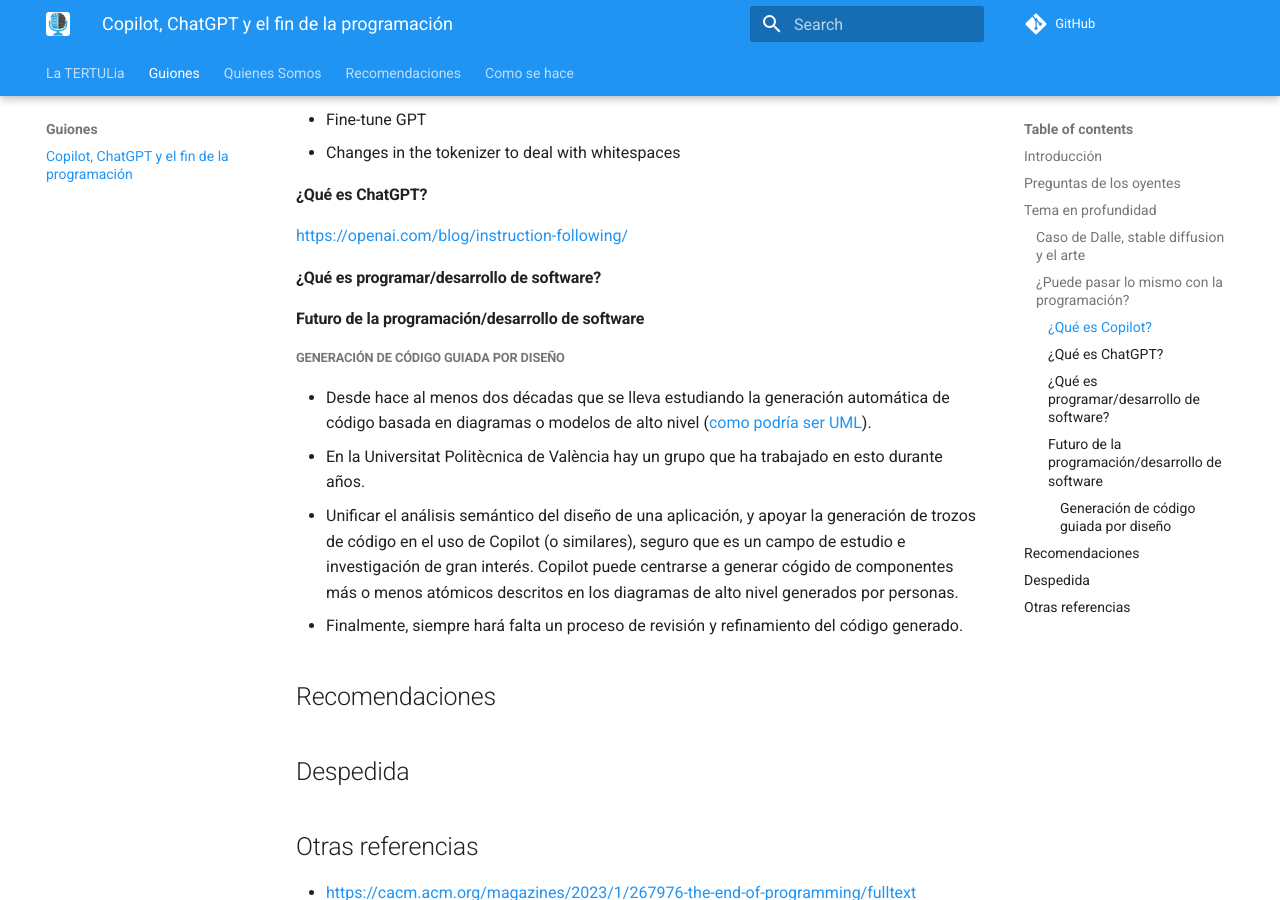
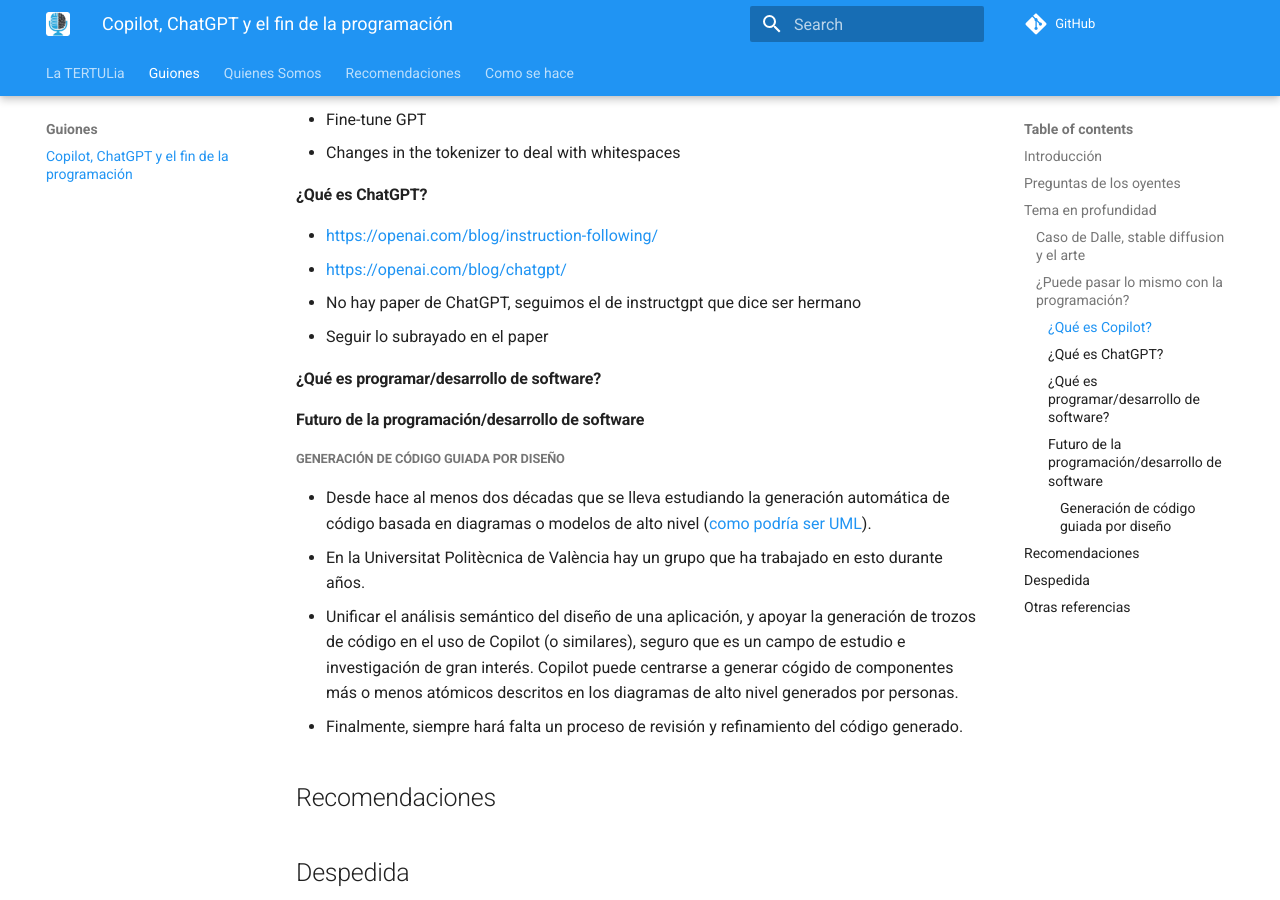
Before and after one commit to ironbar/tertulia_inteligencia_artificial, an MkDocs documentation site: the page built from docs/guiones/01-copilot-fin-programacion.md, in a window 1280 px wide and 900 px high, scrolled down 934 px. Built offline with MkDocs 1.6.1 and Material for MkDocs 9.7.7, drawn with Linux system fonts in a browser that asks for light colours; comment, search, counter and statistics services are not loaded.

Commit message:
Update 01-copilot-fin-programacion.md

```diff
--- a/docs/guiones/01-copilot-fin-programacion.md
+++ b/docs/guiones/01-copilot-fin-programacion.md
@@ -30,7 +30,10 @@
 
 #### ¿Qué es ChatGPT?
 
-[https://openai.com/blog/instruction-following/](https://openai.com/blog/instruction-following/)
+- [https://openai.com/blog/instruction-following/](https://openai.com/blog/instruction-following/)
+- [https://openai.com/blog/chatgpt/](https://openai.com/blog/chatgpt/)
+- No hay paper de ChatGPT, seguimos el de instructgpt que dice ser hermano
+- Seguir lo subrayado en el paper
 
 #### ¿Qué es programar/desarrollo de software?
 
```
